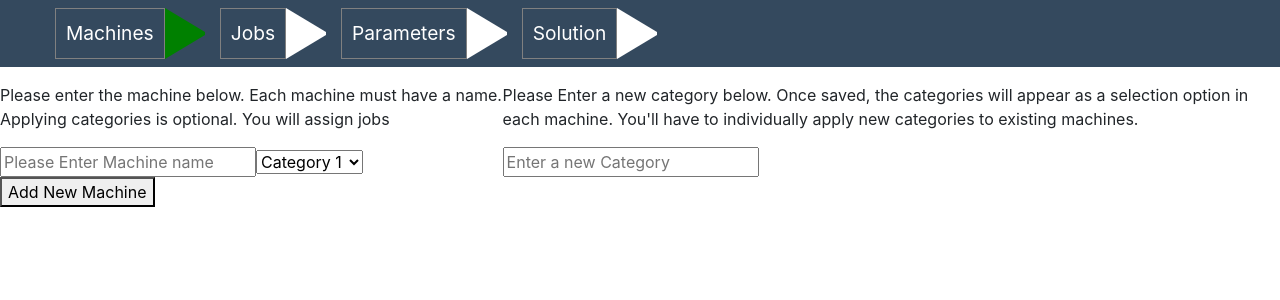
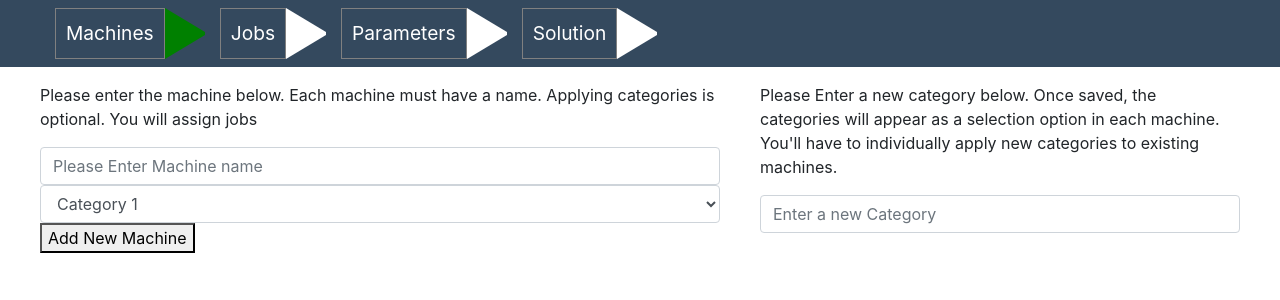
Before and after one commit to kisna72/job-shop-scheduling-problem-javascript, a React (Create React App) app in the folder jssp-frontend/: page / in a window 1280 px wide. Shown: the top 300 px of the page. Built offline with nearby package versions, Linux system fonts and the light colour scheme.

Commit message:
extra css.

```diff
--- a/jssp-frontend/src/mainAppComponents/Machines.js
+++ b/jssp-frontend/src/mainAppComponents/Machines.js
@@ -13,9 +13,9 @@ class Machines extends React.Component {
           Please enter the machine below. Each machine must have a name.
           Applying categories is optional. You will assign jobs
         </p>
-        <form>
-          <input name='name' placeholder='Please Enter Machine name'></input>
-          <select name='category'>
+        <form className="machine-form">
+          <input className="form-control" name='name' placeholder='Please Enter Machine name'></input>
+          <select className="form-control" name='category'>
             <option>Category 1</option>
             <option>Category 2</option>
           </select>
@@ -30,7 +30,7 @@ class Machines extends React.Component {
           new categories to existing machines.
         </p>
         <form>
-          <input name='category' placeholder='Enter a new Category'></input>
+          <input className="form-control" name='category' placeholder='Enter a new Category'></input>
         </form>
       </div>
     </div>)
--- a/jssp-frontend/src/styles/machines.scss
+++ b/jssp-frontend/src/styles/machines.scss
@@ -1,13 +1,19 @@
 .machines-wrapper {
   display: flex;
   flex-direction: row;
-
+  padding-left: 40px;
+  padding-right: 40px;
   .machines-wrapper__main{
     flex-grow: 1;
+    padding-right: 40px;
   }
 
   .machines-wrapper__categories {
+    max-width: 40%;
+  }
+}
 
-  }
-
+.machine-form {
+  display: flex;
+  flex-direction: column;
 }
```
